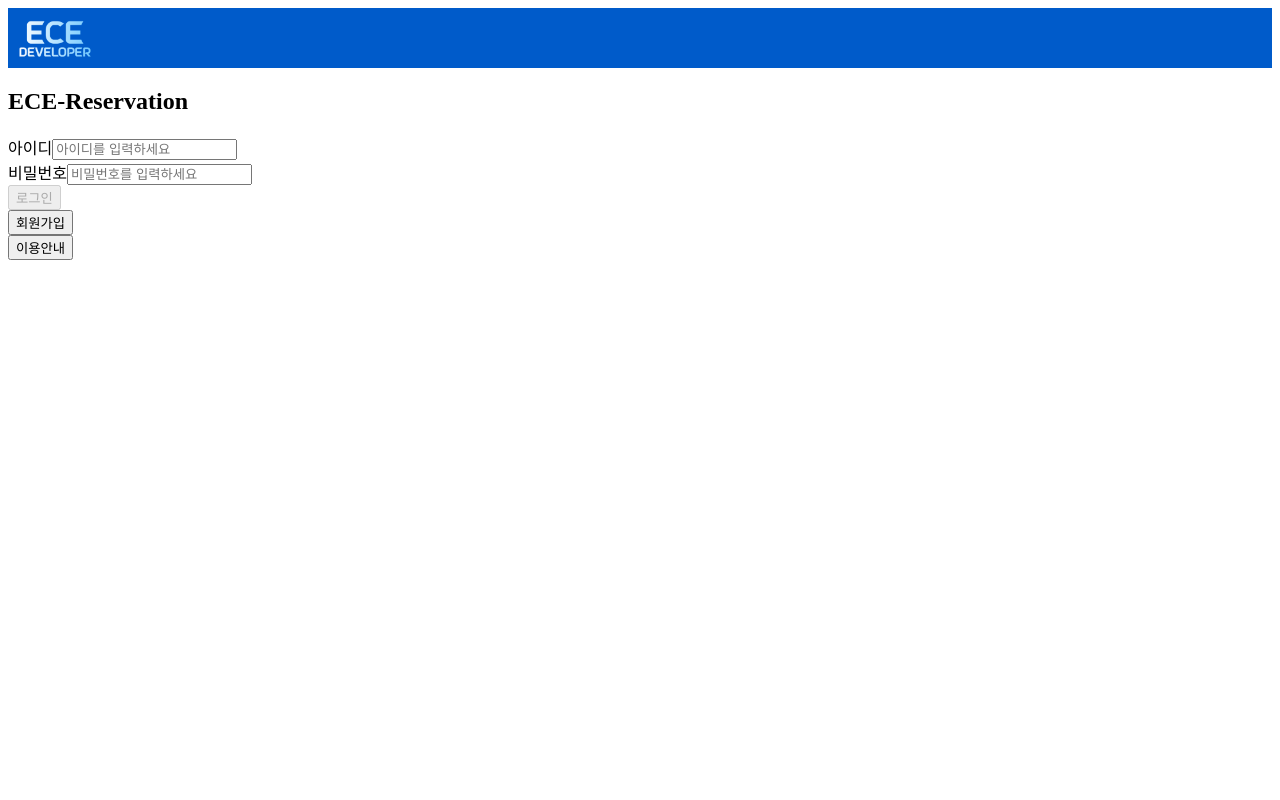
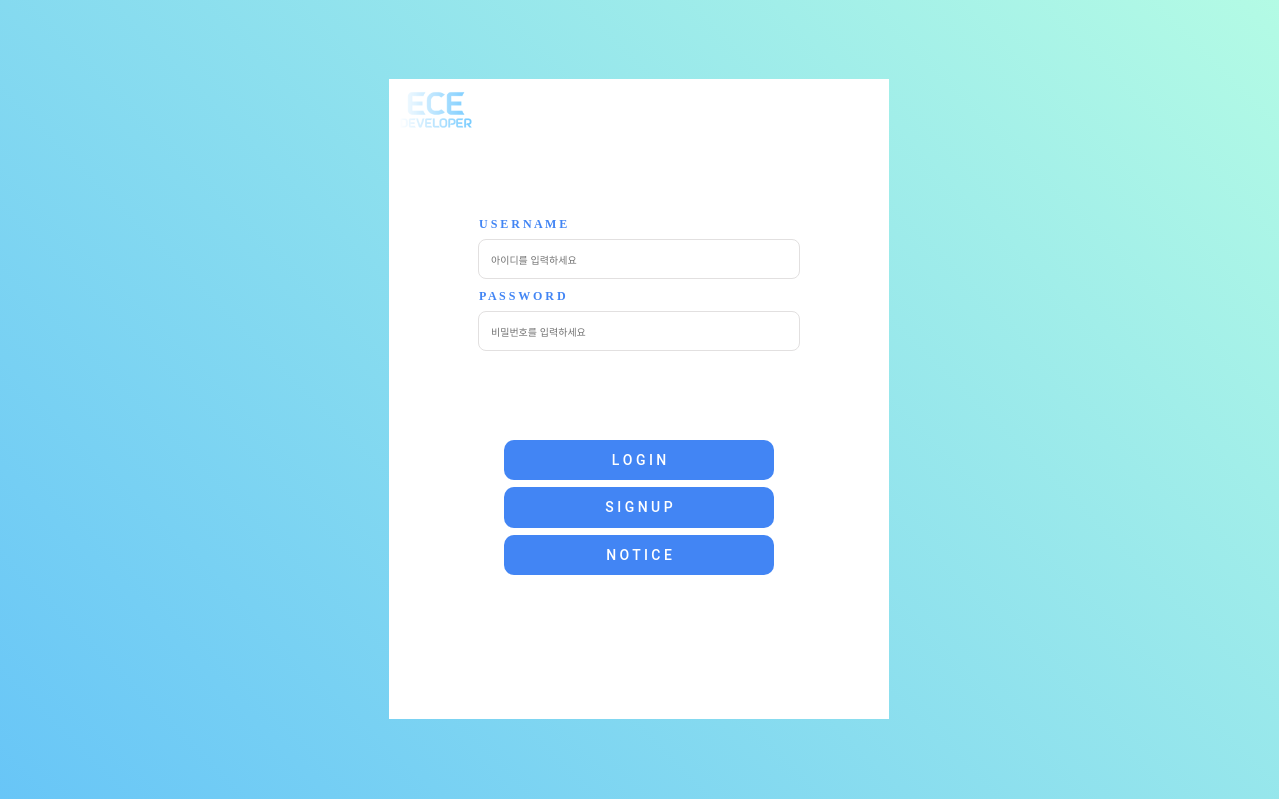
Before and after one commit to ECE-Developers/reservation-web, a React (Create React App) app: page / in a window 1280 px wide. Built offline with nearby package versions, Linux system fonts and the light colour scheme.

Commit message:
feat: 로그인창 css 추가

```diff
--- a/src/Page/LoginPage.js
+++ b/src/Page/LoginPage.js
@@ -7,6 +7,7 @@ import React, { useEffect, useState } from 'react'
 import Modal from '../components/Modal'
 import HeaderUnlogin from '../layout/HeaderUnlogin'
 import { useNavigate } from "react-router-dom"
+import '../css/login.css'
 /*import axios from 'axios';*/
 
 /*임시 유저 아이디*/
@@ -73,14 +74,15 @@ export default function Login() {
   }
 
   return(
-    <div>
+    <div className='page'>
+    <div className='loginform'>
       <HeaderUnlogin />
 
-      <h2>ECE-Reservation</h2>
-
-      <div>
-        <label htmlFor='input_id'>아이디</label>
+      <div className='titleWrap'>
+        <label className='inputTitle' htmlFor='input_id'>U S E R N A M E</label>
+        <div className='inputWrap'>
         <input
+          className='input'
           type='text'
           name='input_id'
           placeholder='아이디를 입력하세요'
@@ -88,31 +90,37 @@ export default function Login() {
           onChange={(e)=>setId(e.target.value)}
         />
         </div>
+      </div>
 
       <div>
-        <label htmlFor='input_pw'>비밀번호</label>
+        <label className='inputTitle' htmlFor='input_pw'>P A S S W O R D</label>
+        <div className='inputWrap'>
           <input
+            className='input'
             type='password'
             name='input_pw'
             placeholder='비밀번호를 입력하세요'
             value={inputPw}
             onChange={(e)=>setPw(e.target.value)} />
         </div>
+      </div>
 
+      <div className='buttonWrap'>
       <div >
-        <button type='button' onClick={onClickLogin} disabled={notBtnAllow} >로그인</button>
+        <button className='blue-box' type='button' onClick={onClickLogin} disabled={notBtnAllow} >L O G I N</button>
       </div>
       <div >
-        <button type='button' onClick={navigateToAgree}>회원가입</button>
+        <button className='blue-box' type='button' onClick={navigateToAgree}>S I G N U P</button>
       </div>
       <div >
         <React.Fragment>
-          <button onClick={openModal}>이용안내</button>
+          <button className='blue-box'onClick={openModal}>N O T I C E</button>
           <Modal open={modalOpen} close={closeModal} header="이용안내">
             이용안내 사항입니다.
           </Modal>
         </React.Fragment>
       </div>
+    </div></div>
     </div>
   )
 }
--- a/src/css/header.css
+++ b/src/css/header.css
@@ -1,7 +1,6 @@
 .header{
   width: 100%;
   height : 60px;
-  background-color: rgb(0, 91, 202);
   color : #fff;
 }
 
--- /dev/null
+++ b/src/css/login.css
@@ -0,0 +1,81 @@
+.page{
+  background: linear-gradient(45deg,  rgba(66, 183, 245,0.8) 0%,rgba(66, 245, 189,0.4) 100%);
+  position: absolute;
+  width: 100%;
+  height: 100%;
+  justify-content: center;
+  align-items: center;
+  margin: -9px;
+}
+
+.loginform {
+  position: absolute;
+	top: 10%;
+	bottom: 10%;
+  height: 80%;
+	width: 80%;
+	max-width: 500px;
+	left: 50%;
+	transform: translate(-50%, 0);
+  background-color: white;
+  display: flex;
+  flex-direction: column;
+}
+
+.buttonWrap{
+  margin-top: 15%;
+}
+
+.titleWrap{
+  margin-top: 15%;
+}
+.blue-box {
+  outline: none;
+  background: #4285F4;;
+  width: 60%;
+  max-width: 270px;
+  border: 0;
+  border-radius: 10px;
+  padding: 9px 20px;
+  color: white;
+  font-family: "Roboto";
+  font-size: 14px;
+  font-weight: 550;
+  line-height: 1.6em;
+  text-transform: uppercase;
+  cursor: pointer;
+  margin: 7px auto;
+  display: block;
+}
+
+.inputTitle {
+  font-size: 12px;
+  font-weight: 600;
+  color: #4285F4;
+  padding: 0 18%;
+}
+
+
+.inputWrap {
+  width: 60%;
+  display: flex;
+  border-radius: 8px;
+  padding: 10px;
+  margin-top: 15px;
+  background-color: white;
+  border: 1px solid #e2e0e0;
+  margin: 7px auto;
+  display: block;
+}
+.inputWrap:focus-within {
+  border: 1px solid #4285F4;
+}
+
+.input {
+  width: 80%;
+  outline: none;
+  border: none;
+  height: 13px;
+  font-size: 10px;
+  font-weight: 400;
+}
```
Lines whose indentation alone changed are shown as unchanged.
